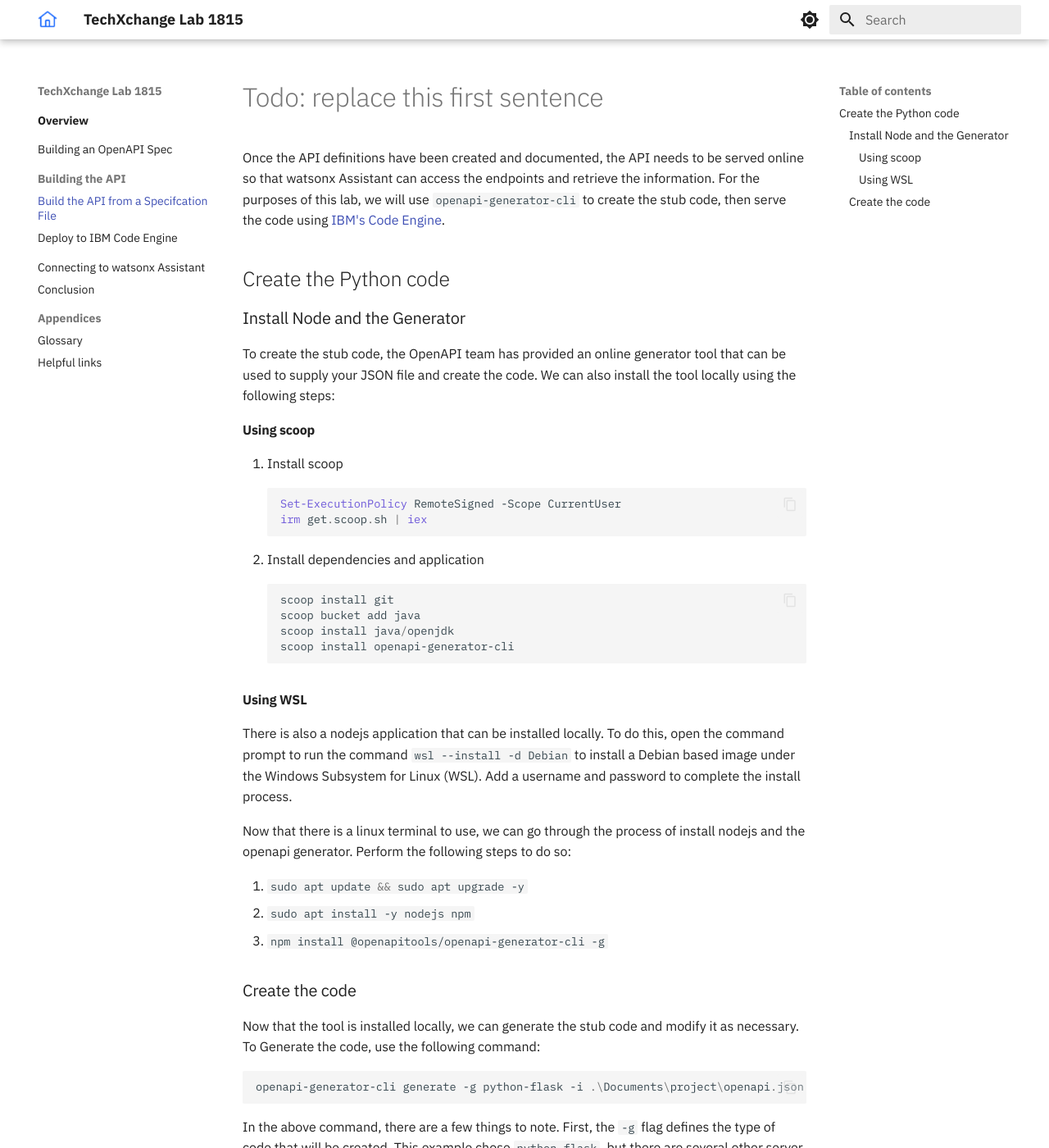
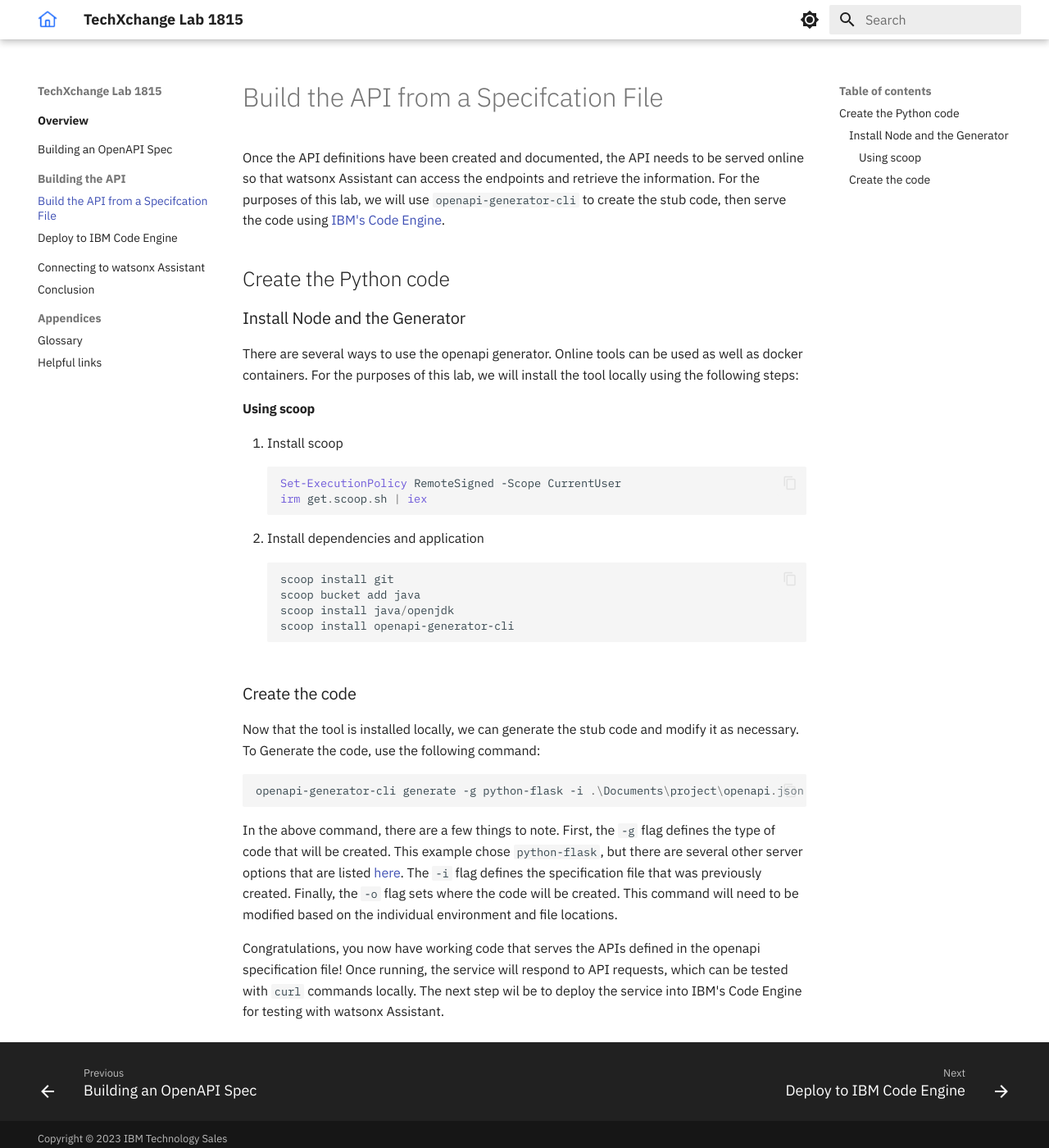
Before and after one commit to ch0pper1/lab_1815, an MkDocs documentation site: the page built from docs/create-api/build-api-from-spec.md, in a window 1280 px wide and 1400 px high. Shown: the whole window at 82% size. Built offline with MkDocs 1.6.1 and Material for MkDocs 9.7.7, drawn with Linux system fonts in a browser that asks for light colours.

Commit message:
minor updates

````diff
--- a/docs/create-api/build-api-from-spec.md
+++ b/docs/create-api/build-api-from-spec.md
@@ -1,12 +1,11 @@
 ---
 title: Lab 1815 - Build the API from a Specifcation File
 ---
-# Todo: replace this first sentence
 Once the API definitions have been created and documented, the API needs to be served online so that watsonx Assistant can access the endpoints and retrieve the information.  For the purposes of this lab, we will use `#!shell openapi-generator-cli` to create the stub code, then serve the code using [IBM's Code Engine](https://cloud.ibm.com/docs/codeengine?topic=codeengine-getting-started).
 
 ## Create the Python code
 ### Install Node and the Generator
-To create the stub code, the OpenAPI team has provided an online generator tool that can be used to supply your JSON file and create the code.  We can also install the tool locally using the following steps:
+There are several ways to use the openapi generator. Online tools can be used as well as docker containers.  For the purposes of this lab, we will install the tool locally using the following steps:
 #### Using scoop
 1. Install scoop
 ``` powershell
@@ -21,15 +20,6 @@
 scoop install openapi-generator-cli
 ```
 
-#### Using WSL
-There is also a nodejs application that can be installed locally.  To do this, open the command prompt to run the command `#!shell wsl --install -d Debian` to install a Debian based image under the Windows Subsystem for Linux (WSL).  Add a username and password to complete the install process.
-
-Now that there is a linux terminal to use, we can go through the process of install nodejs and the openapi generator.  Perform the following steps to do so:
-
-1. `#!shell sudo apt update && sudo apt upgrade -y`
-2. `#!shell sudo apt install -y nodejs npm`
-3. `#!shell npm install @openapitools/openapi-generator-cli -g`
-
 ### Create the code
 Now that the tool is installed locally, we can generate the stub code and modify it as necessary.  To Generate the code, use the following command:
 
@@ -37,6 +27,6 @@
 openapi-generator-cli generate -g python-flask -i .\Documents\project\openapi.json -o .\Documents\project\server
 ```
 
-In the above command, there are a few things to note.  First, the `#!shell -g` flag defines the type of code that will be created.  This example chose `#!shell python-flask`, but there are several other server options that are listed [here](https://openapi-generator.tech/docs/generators#server-generators).  The `#!shell -i` flag defines the specification file that was previously created.  Finally, the `#!shell -i` flag sets where the code will be created.  This command will need to be modified based on the individual environment and file locations.
+In the above command, there are a few things to note.  First, the `#!shell -g` flag defines the type of code that will be created.  This example chose `#!shell python-flask`, but there are several other server options that are listed [here](https://openapi-generator.tech/docs/generators#server-generators).  The `#!shell -i` flag defines the specification file that was previously created.  Finally, the `#!shell -o` flag sets where the code will be created.  This command will need to be modified based on the individual environment and file locations.
 
 Congratulations, you now have working code that serves the APIs defined in the openapi specification file!  Once running, the service will respond to API requests, which can be tested with `#!shell curl` commands locally.  The next step wil be to deploy the service into IBM's Code Engine for testing with watsonx Assistant.
````
